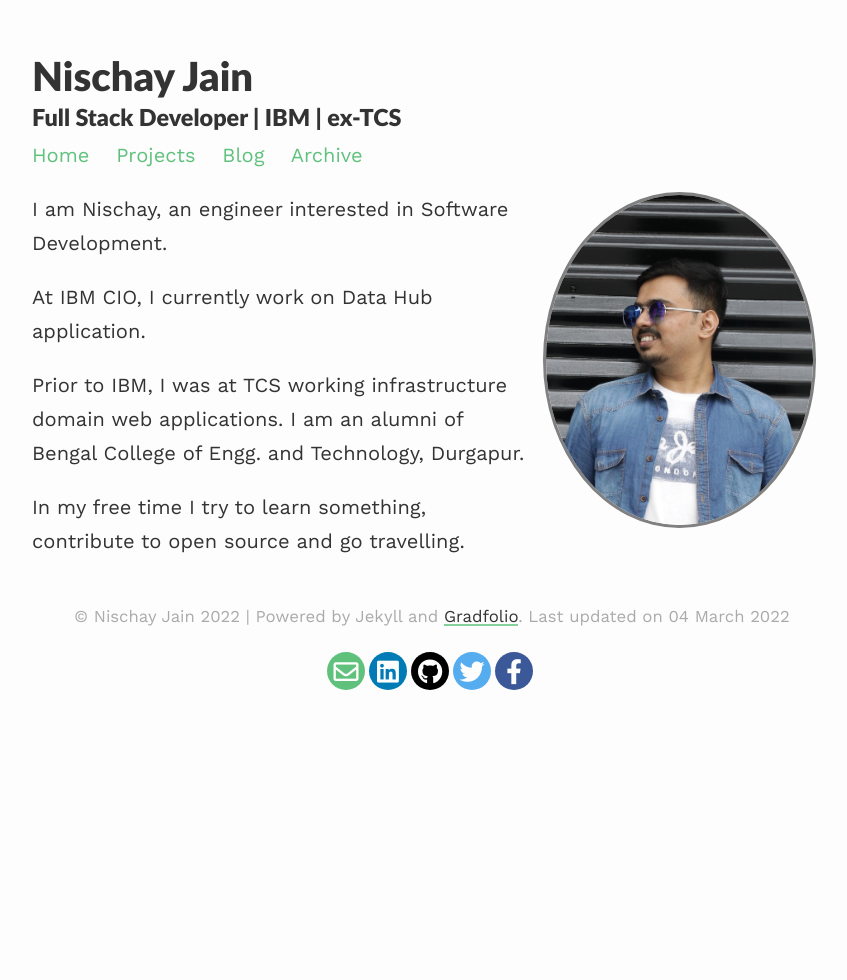
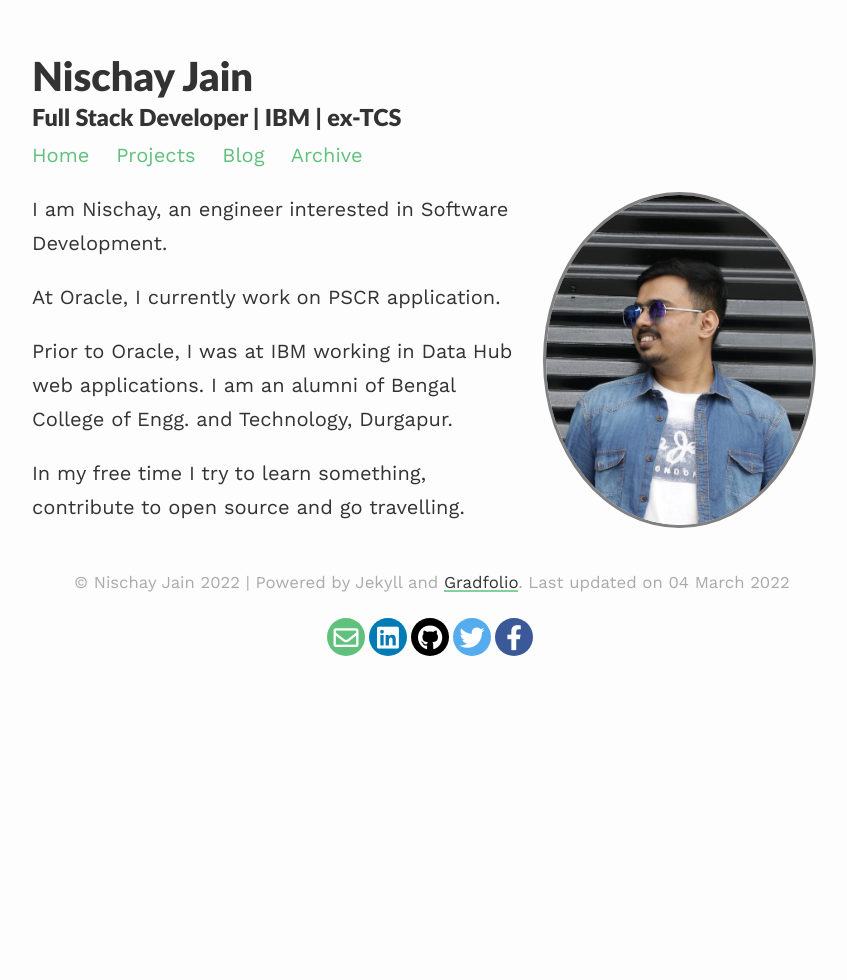
Before and after one commit to nischay13may/nischay13may.github.io, a Jekyll site: the page built from index.md, in a window 1280 px wide. Shown: the whole page, without its empty margins (208-1055 px from the left). Built offline with Jekyll 4.4.1, drawn with Linux system fonts in a browser that asks for light colours; nearby versions of some CDN libraries.

Commit message:
Update index.md

```diff
--- a/index.md
+++ b/index.md
@@ -9,9 +9,9 @@ published: true
 
 I am Nischay, an engineer interested in Software Development.
 
-At IBM CIO, I currently work on Data Hub application.
+At Oracle, I currently work on PSCR application.
 
-Prior to IBM, I was at TCS working infrastructure domain web applications.
+Prior to Oracle, I was at IBM working in Data Hub web applications.
 I am an alumni of Bengal College of Engg. and Technology, Durgapur.
 
 In my free time I try to learn something, contribute to open source and go travelling.
```
